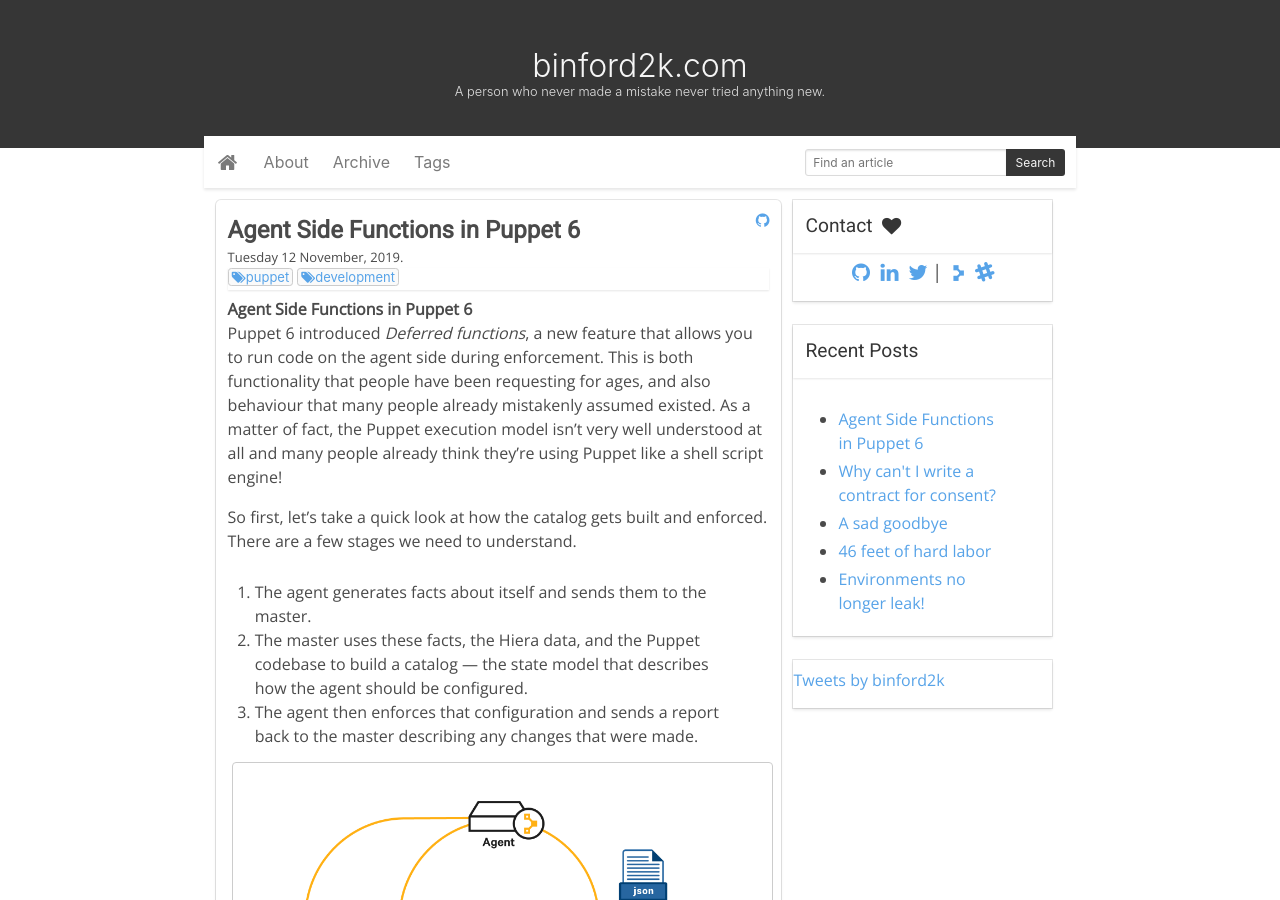
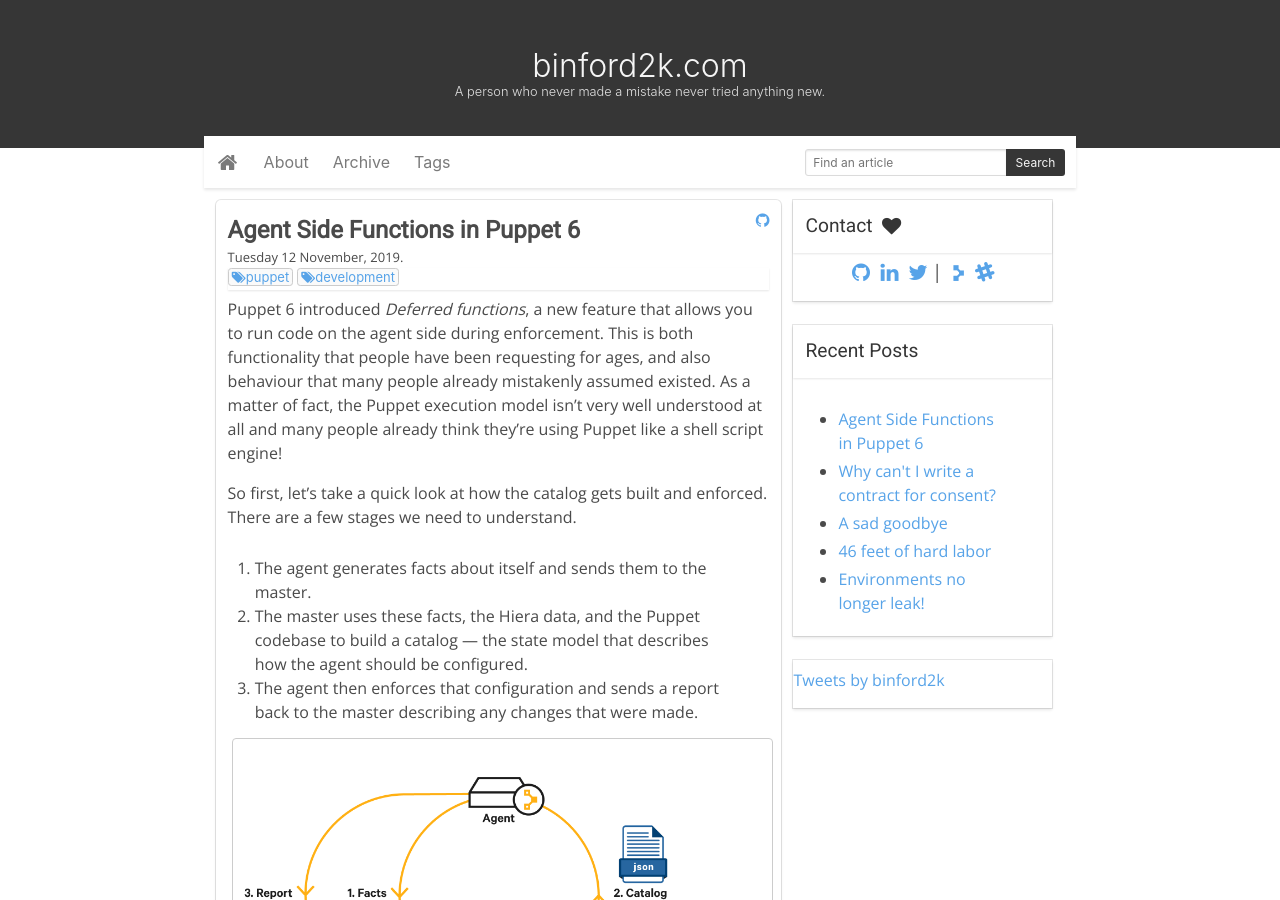
Before and after one commit to binford2k/binford2k.com, a Jekyll site: the page built from _posts/2019-11-12-deferred-functions.md, in a window 1280 px wide and 900 px high. Built offline with Jekyll 4.4.1, drawn with Linux system fonts in a browser that asks for light colours; comment, search, counter and statistics services are not loaded.

Commit message:
fix title

```diff
--- a/_posts/2019-11-12-deferred-functions.md
+++ b/_posts/2019-11-12-deferred-functions.md
@@ -5,8 +5,6 @@
 category:
 tags: ["puppet", "development"]
 ---
-
-# Agent Side Functions in Puppet 6
 
 Puppet 6 introduced _Deferred functions_, a new feature that allows you to run code on the agent side during enforcement. This is both functionality that people have been requesting for ages, and also behaviour that many people already mistakenly assumed existed. As a matter of fact, the Puppet execution model isn't very well understood at all and many people already think they're using Puppet like a shell script engine!
 
```
